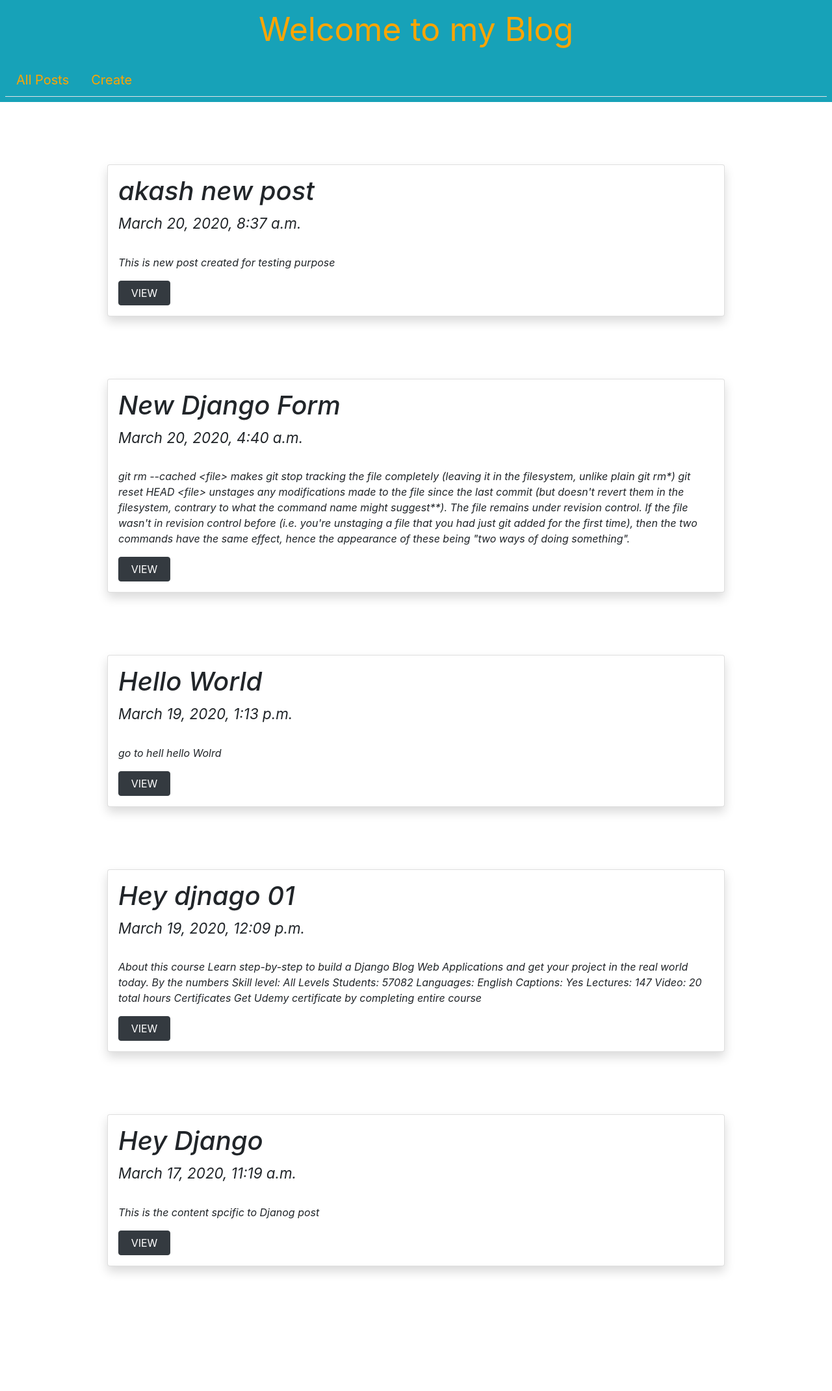
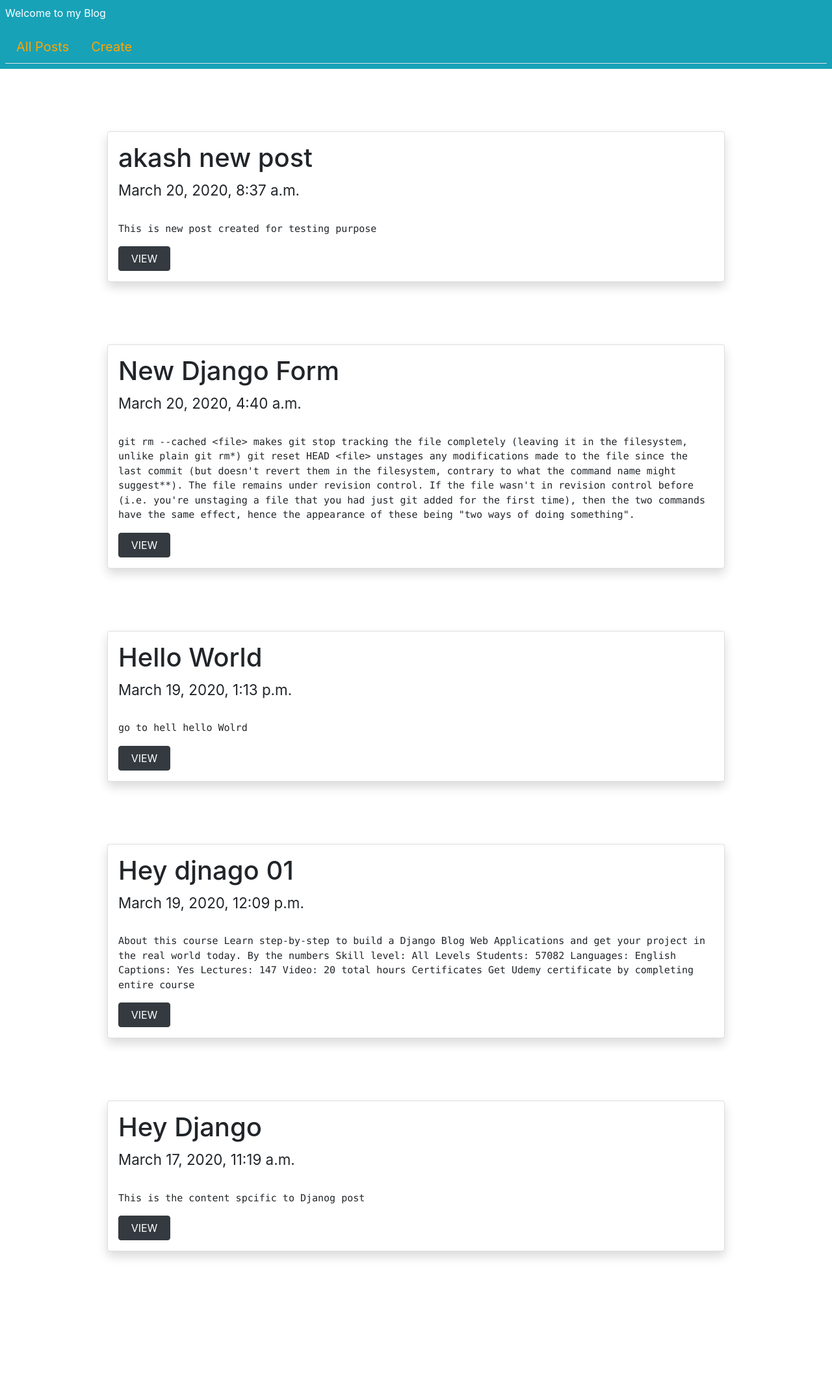
Before and after one commit to 4k45hv3rm4/Blog-Py, a Django app: page / in a window 1280 px wide. Shown: the whole page at 65% size. After the commit the page ends 1937 px from the top, so only its background shows below. Run offline with Django 3.2, Linux system fonts and the light colour scheme; data comes from the database, SQL or seed files in the repository; both versions use the stored data as it was after the commit; some libraries are stand-ins or nearby versions.

Commit message:
added style.css and changed font size and color

```diff
--- a/app/templates/post_detail.html
+++ b/app/templates/post_detail.html
@@ -5,9 +5,9 @@
         {% if object %}
 
             <div class="card shadow p-3 mb-5 bg-white rounded">
-                <i>
-                    <h1>{{object.title}}</h1><h3><small>{{object.timestamp}}</small></h3><br><p>{{object.content}}</p>
-                </i>
+
+                    <h1 style="color:orange">{{object.title}}</h1><h3><small>{{object.timestamp}}</small></h3><br><p>{{object.content}}</p>
+
                 </div>
 
         {% else %}
--- a/app/templates/post_layout.html
+++ b/app/templates/post_layout.html
@@ -4,12 +4,12 @@
 <head>
     <link rel="stylesheet" href="https://stackpath.bootstrapcdn.com/bootstrap/4.4.1/css/bootstrap.min.css" integrity="sha384-Vkoo8x4CGsO3+Hhxv8T/Q5PaXtkKtu6ug5TOeNV6gBiFeWPGFN9MuhOf23Q9Ifjh" crossorigin="anonymous">
     <title>{% block title %}{% endblock %}</title>
-    <link rel="stylesheet" type="text/css" href="{% static 'css/base.css'%}">
+    <link rel="stylesheet" type="text/css" href="{% static 'css/style.css'%}">
     </head>
 <body>
       <div class="p-2 w-12 mb-3 bg-info text-white" >
 
-        {% block text %}<p style="font-size :50px;color:orange;text-align: center">Welcome to my Blog</p>
+        {% block text %}<p class="heading">Welcome to my Blog</p>
          {% endblock %}
          <ul class=" nav nav-tabs " style="height: 50px;">
           <li class="nav-item" >
--- a/app/templates/post_list.html
+++ b/app/templates/post_list.html
@@ -10,8 +10,8 @@ All posts
     <ul style="padding:80px">
     {% for i in instance %}
         <div class="card shadow p-3 mb-5 bg-white rounded">
-        <i><h1>{{i.title}}</h1><h3><small>{{i.timestamp}}</small></h3><br>
-            <p>{{i.content}}</p></i>
+        <h1 class="heading-list">{{i.title}}</h1><h3><small>{{i.timestamp}}</small></h3><br>
+            <p style="font-size :15px;font-family:Lucida Console,Courier New,Monaco,monospace;">{{i.content}}</p>
             <a href="{{i.get_absolute_url}}" type="button" class="btn btn-dark" style="width:80px;">VIEW</a>
         </div>
         <br><br>
```
Also changed, not shown: static/css/style.css (deleted, +0 -11 lines), db.sqlite3.
